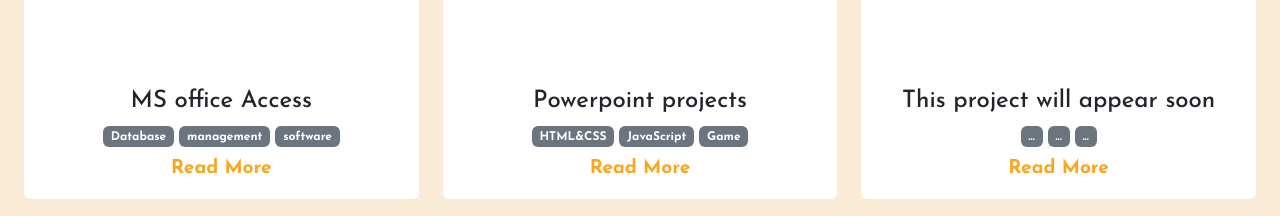
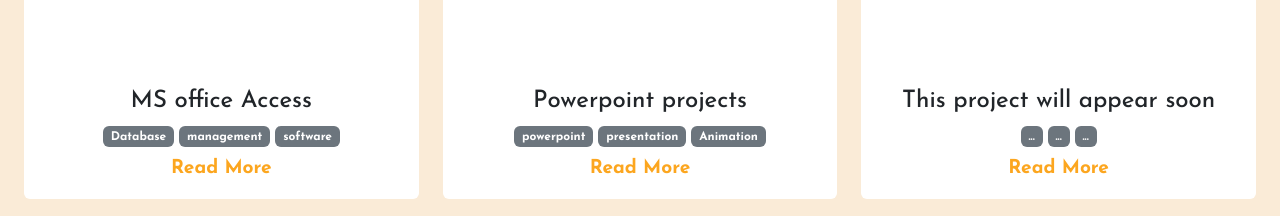
Before and after one commit to Manisha076/octocat.github.io, a plain HTML site: page index.html in a window 1280 px wide. Shown: the part 4100-4316 px from the top of the page. Drawn offline with nearby package versions, Linux system fonts and the light colour scheme.

Commit message:
Update index.html

```diff
--- a/index.html
+++ b/index.html
@@ -357,9 +357,9 @@
               <img src="images/Commingsoon (2).png" class="card-img-top" alt="..." />
               <div class="card-body text-center">
                 <h4 class="card-title">Powerpoint projects</h4>
-                <span class="badge bg-secondary badge-pill">HTML&CSS</span>
-                <span class="badge bg-secondary badge-pill">JavaScript</span>
-                <span class="badge bg-secondary badge-pill mb-2">Game</span
+                <span class="badge bg-secondary badge-pill">powerpoint</span>
+                <span class="badge bg-secondary badge-pill">presentation</span>
+                <span class="badge bg-secondary badge-pill mb-2">Animation</span
                 ><br />
                 <a href="#" class="read-more-btn link">Read More</a>
               </div>
```
